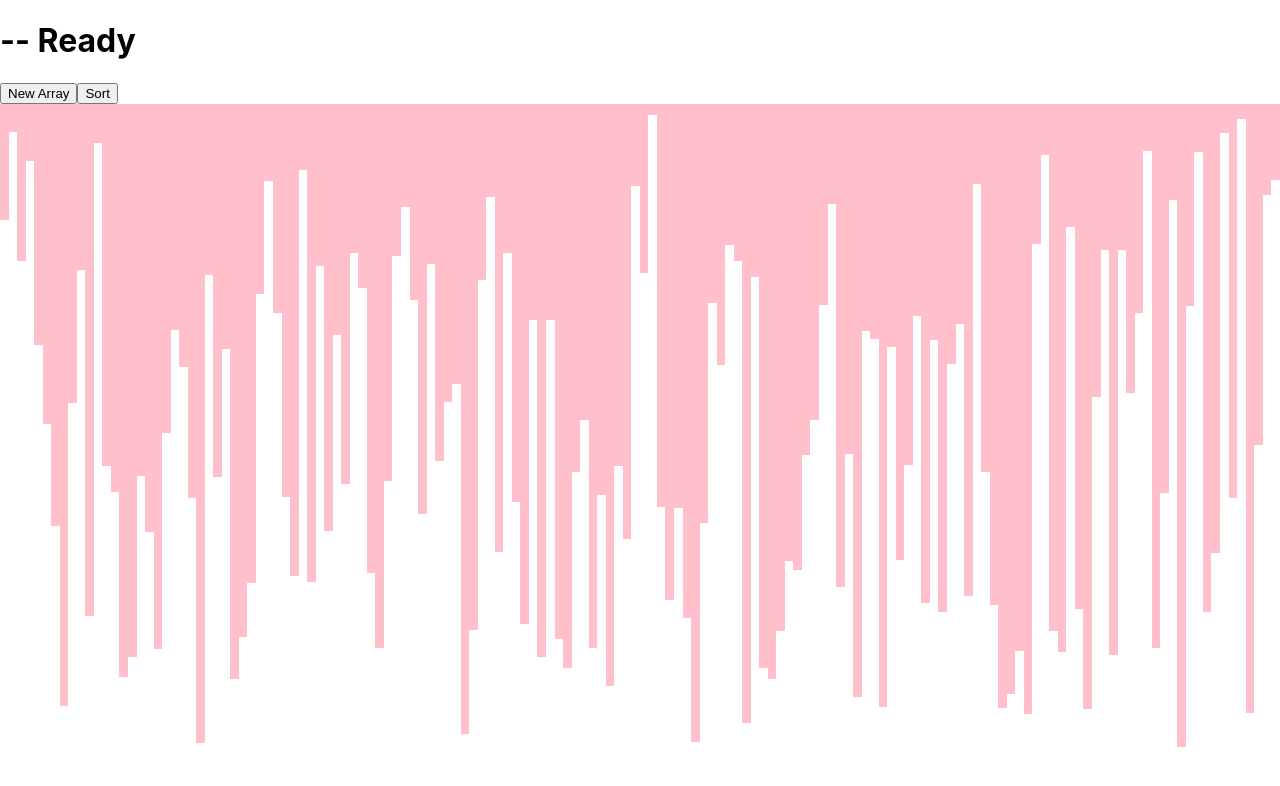
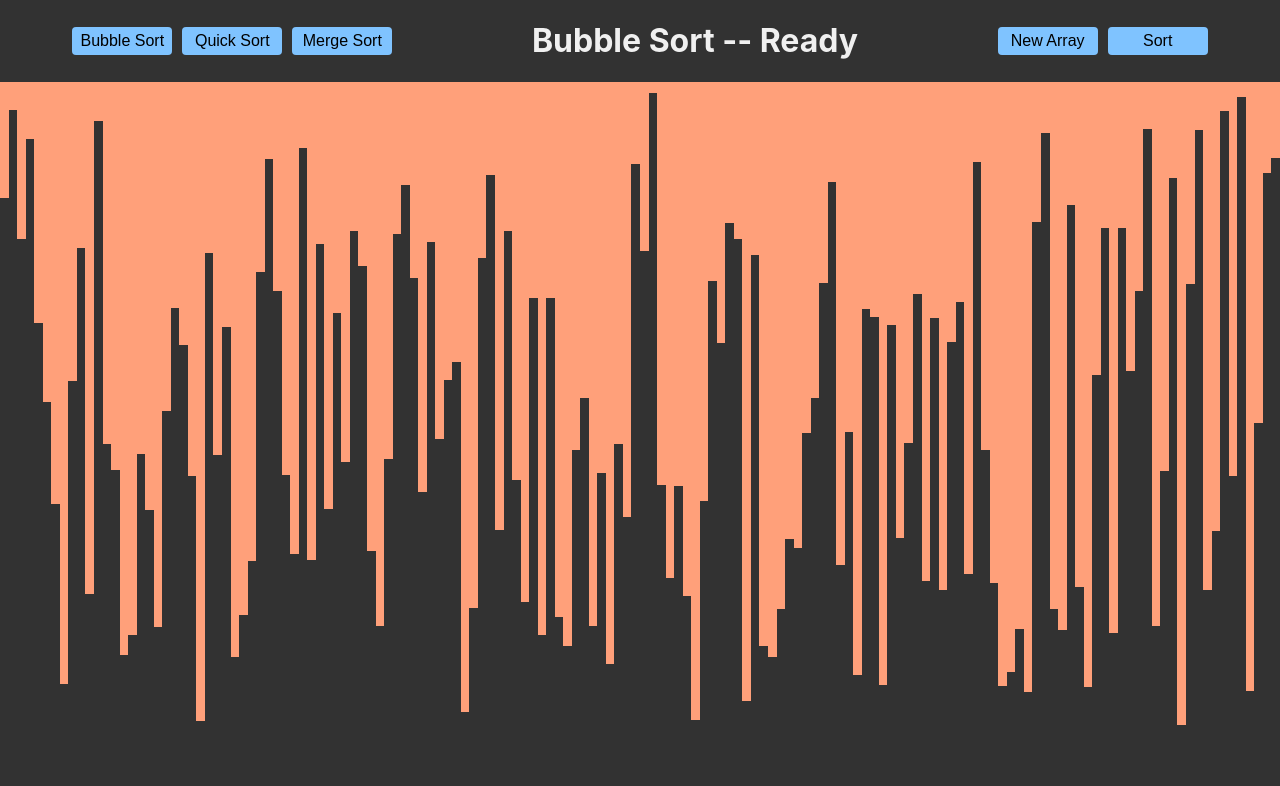
Before and after one commit to chrxtopher/Sort-It-Out, a React (Create React App) app: page / in a window 1280 px wide. Shown: the top 786 px of the page. Built offline with nearby package versions, Linux system fonts and the light colour scheme.

Commit message:
Moved elements from Home into SortingGraph
Also did some basic styling. Styling will continue to be very simple since styling is not the focus of this project

```diff
--- a/src/components/SortingGraph.jsx
+++ b/src/components/SortingGraph.jsx
@@ -1,7 +1,8 @@
 import React, { useState } from "react";
 import GraphBar from "./GraphBar";
 
-function SortingGraph({ algorithm }) {
+function SortingGraph() {
+  const [activeAlgorithm, setActiveAlgorithm] = useState("Bubble Sort");
   const [message, setMessage] = useState("Ready");
   const [numberArray, setNumberArray] = useState(
     new Array(150)
@@ -11,6 +12,11 @@ function SortingGraph({ algorithm }) {
 
   const pause = (ms) => {
     return new Promise((resolve) => setTimeout(resolve, ms));
+  };
+
+  const handleSortChange = (e) => {
+    e.preventDefault();
+    setActiveAlgorithm(e.target.value);
   };
 
   const handleNewArrayClick = () => {
@@ -63,9 +69,35 @@ function SortingGraph({ algorithm }) {
 
   return (
     <div className="sorting-graph">
+      <header>
+        <div className="sort-selection-buttons">
+          <button
+            className="change-sort-button"
+            value="Bubble Sort"
+            onClick={handleSortChange}
+          >
+            Bubble Sort
+          </button>
+          <button
+            type="button"
+            className="change-sort-button"
+            value="Quick Sort"
+            onClick={handleSortChange}
+          >
+            Quick Sort
+          </button>
+          <button
+            className="change-sort-button"
+            value="Merge Sort"
+            onClick={handleSortChange}
+          >
+            Merge Sort
+          </button>
+        </div>
         <h1>
-        {algorithm} -- {message}
+          {activeAlgorithm} -- {message}
         </h1>
+        <div className="header-buttons">
           <button
             onClick={handleNewArrayClick}
             disabled={message === "Sorting" ? true : false}
@@ -74,22 +106,27 @@ function SortingGraph({ algorithm }) {
           </button>
           <button
             onClick={handleSortClick}
-        disabled={message === "Sorting" || message === "Sorted" ? true : false}
+            disabled={
+              message === "Sorting" || message === "Sorted" ? true : false
+            }
           >
             Sort
           </button>
+        </div>
+      </header>
+
       <div className="graph">
         {numberArray.map((number) =>
           message === "Sorted" ? (
             <GraphBar
               value={number}
-              color="limegreen"
+              color="lightgreen"
               width={determineWidth(numberArray.length)}
             />
           ) : (
             <GraphBar
               value={number}
-              color="pink"
+              color="lightsalmon"
               width={determineWidth(numberArray.length)}
             />
           )
--- a/src/index.css
+++ b/src/index.css
@@ -5,6 +5,8 @@ body {
     sans-serif;
   -webkit-font-smoothing: antialiased;
   -moz-osx-font-smoothing: grayscale;
+  color: rgb(240, 240, 240);
+  background-color: rgb(50, 50, 50);
 }
 
 code {
@@ -12,6 +14,28 @@ code {
     monospace;
 }
 
+button {
+  border: none;
+  border-radius: 4px;
+  margin: 5px;
+  font-size: 16px;
+  width: 100px;
+  padding: 5px;
+  cursor: pointer;
+  background-color: rgb(127, 195, 255);
+}
+
+button:hover {
+  background-color: rgb(178, 137, 255);
+}
+
+.sorting-graph header {
+  display: flex;
+  justify-content: space-around;
+  align-items: center;
+}
+
 .graph {
   display: flex;
+  justify-content: center;
 }
```
Lines whose indentation alone changed are shown as unchanged.
